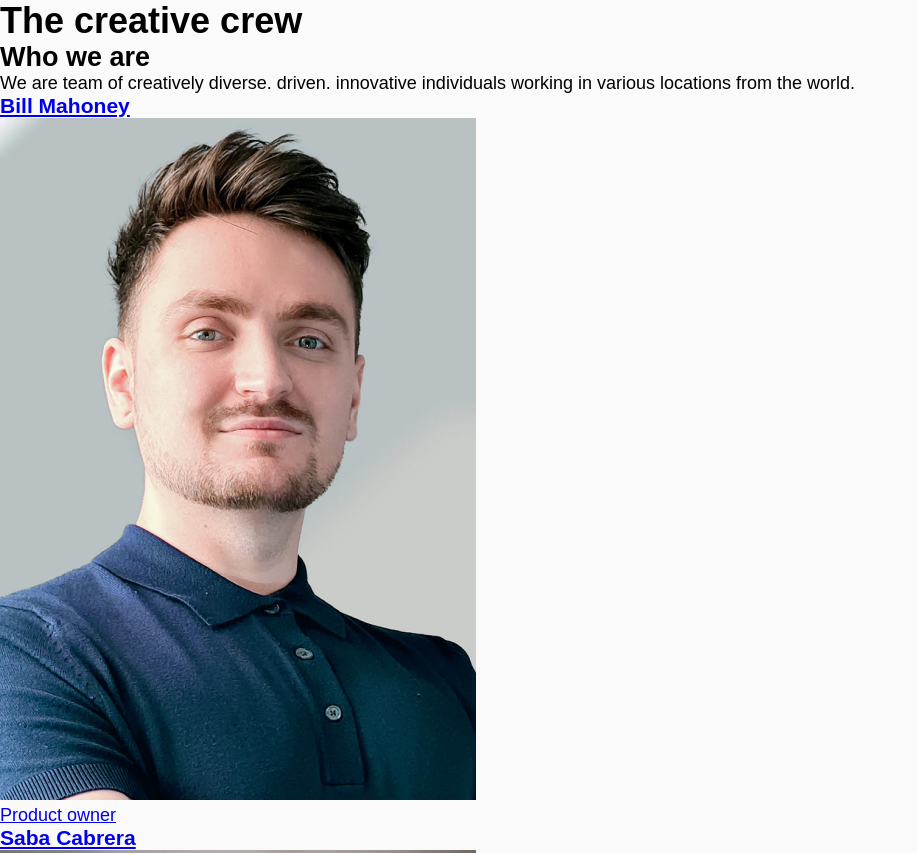
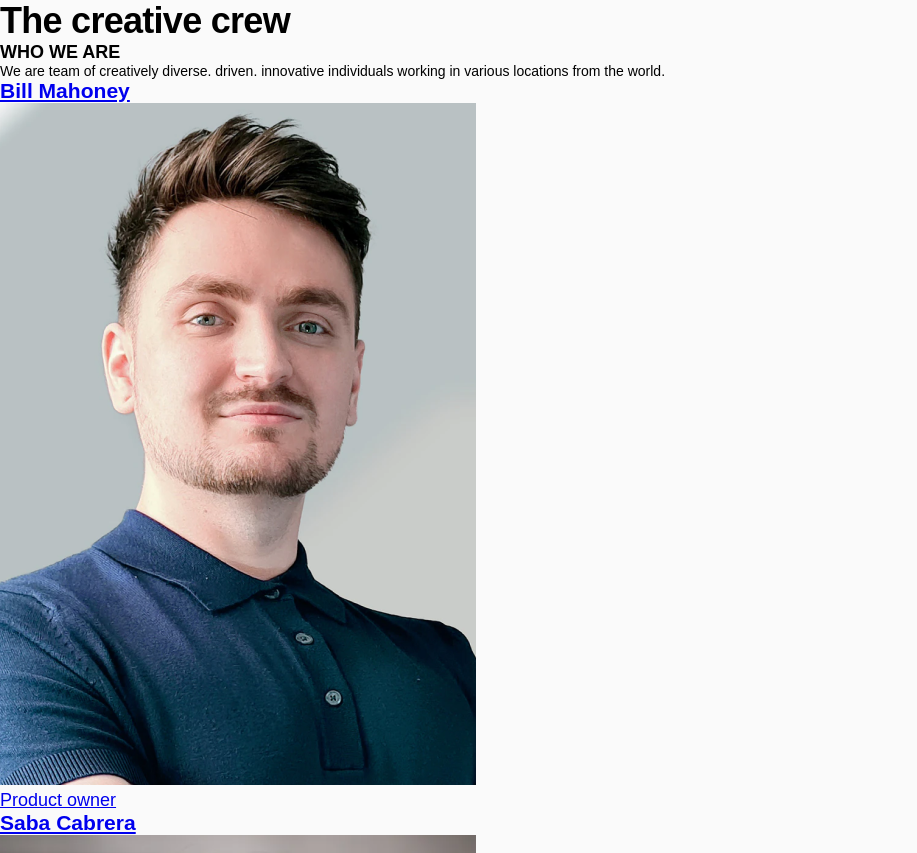
Before and after one commit to vakodrazan/my_team_pages, a website: page webroot/index.html in a window 1280 px wide. Shown: the top 853 px of the page, without its empty margins (0-917 px from the left). Drawn offline with Linux system fonts and the light colour scheme.

Commit message:
Give some class name to style it easily

```diff
--- a/webroot/index.html
+++ b/webroot/index.html
@@ -7,15 +7,15 @@
         <link rel="stylesheet" href="./css/index.css">
     </head>
     <body>
-        <header>
+        <header class="header">
             <h1>The creative crew</h1>
         </header>
 
         <main>
-            <header>
+            <header class="masthead">
                 <div class="container">
-                    <h2>Who we are</h2>
-                    <p>
+                    <h2 class="masthead__heading">Who we are</h2>
+                    <p class="masthead__description">
                         We are team of creatively diverse. driven. innovative individuals working in various locations from the world.
                     </p>
                 </div>
```
